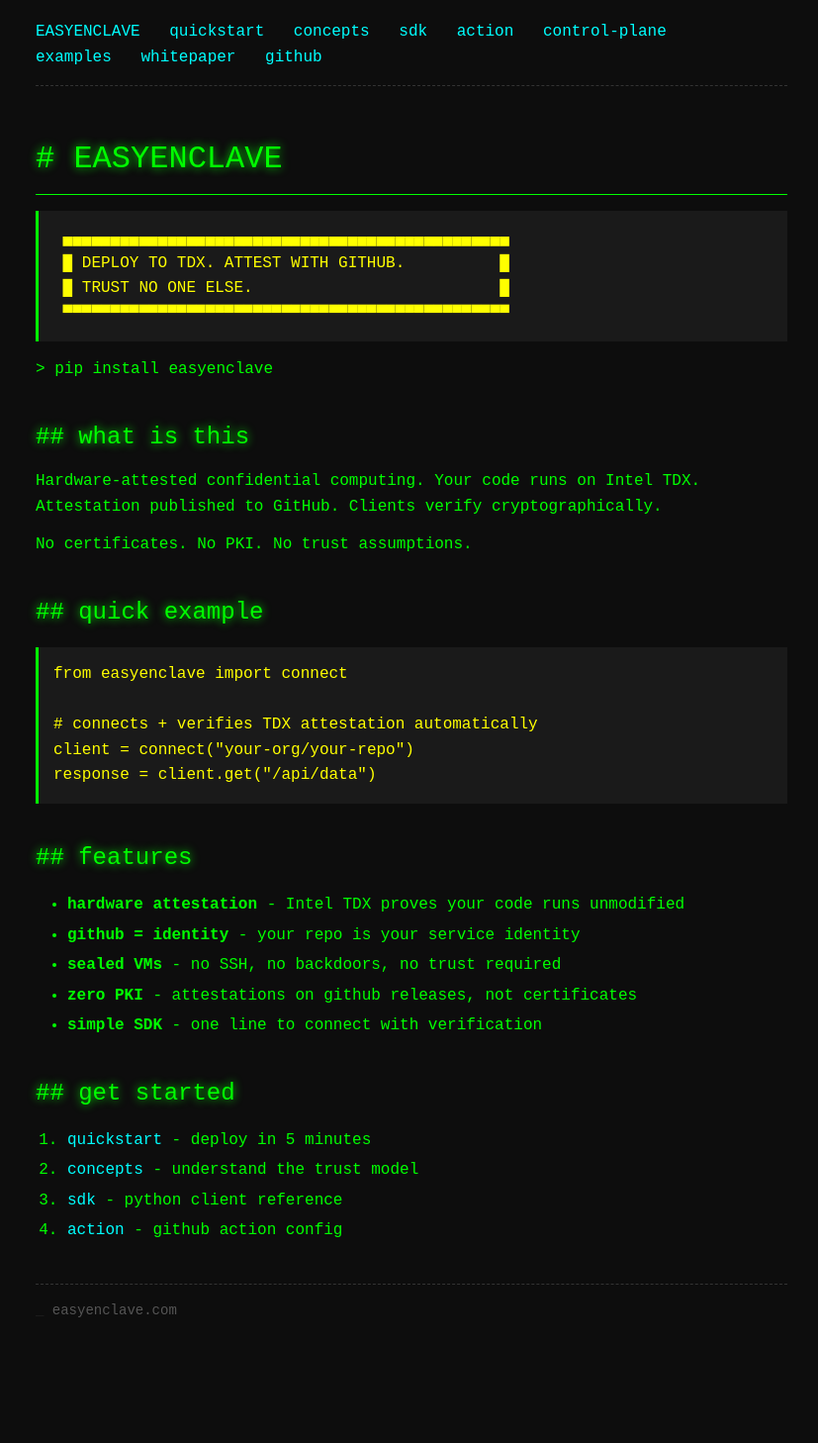
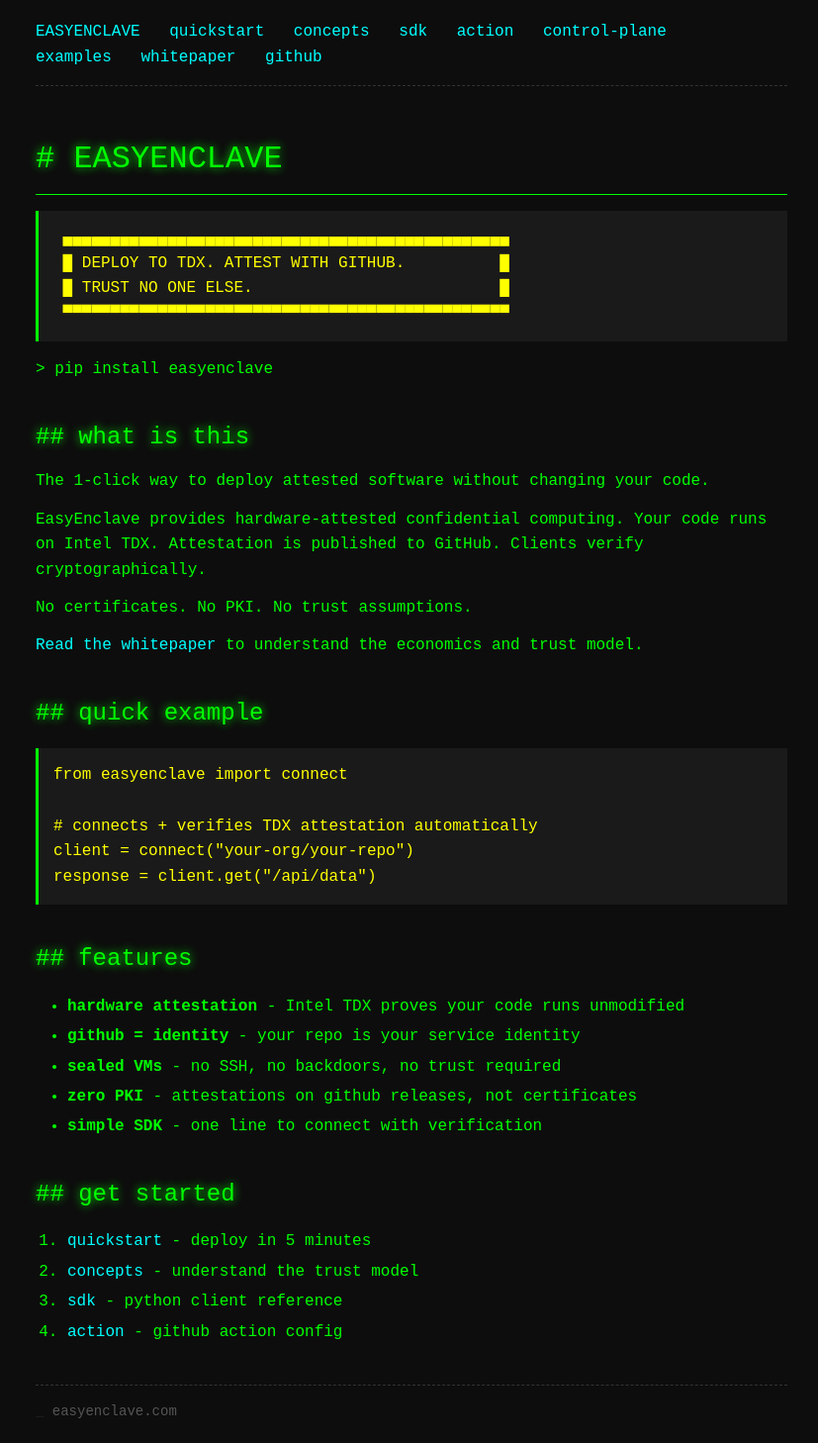
Before and after one commit to posix4e/easy-enclave, a Jekyll site: the page built from docs/index.md, in a window 1280 px wide. Shown: the whole page at 99% size, without its empty margins (224-1051 px from the left). Built offline with Jekyll 4.4.1, drawn with Linux system fonts in a browser that asks for light colours; before the commit the page ends 1355 px from its top, so only the background shows below that.

Commit message:
docs: update front page and README with 1-click messaging

```diff
--- a/docs/index.md
+++ b/docs/index.md
@@ -16,9 +16,13 @@
 
 ## what is this
 
-Hardware-attested confidential computing. Your code runs on Intel TDX. Attestation published to GitHub. Clients verify cryptographically.
+The 1-click way to deploy attested software without changing your code.
+
+EasyEnclave provides hardware-attested confidential computing. Your code runs on Intel TDX. Attestation is published to GitHub. Clients verify cryptographically.
 
 No certificates. No PKI. No trust assumptions.
+
+[Read the whitepaper](/whitepaper) to understand the economics and trust model.
 
 ## quick example
 
```
Also changed, not shown: README.md.
